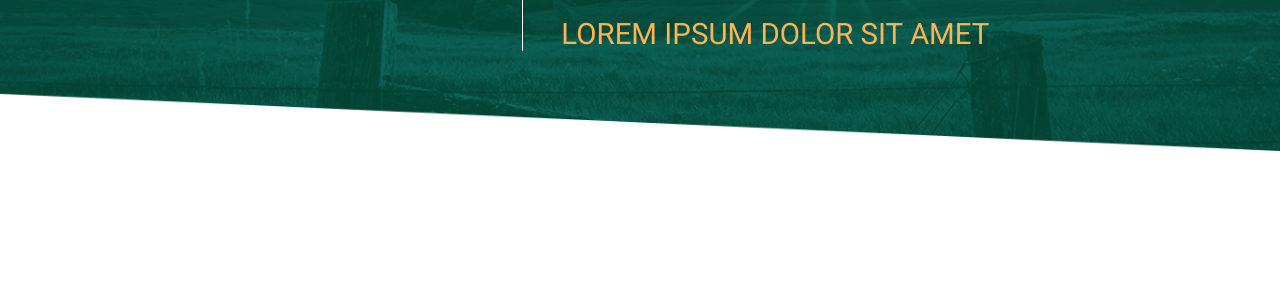
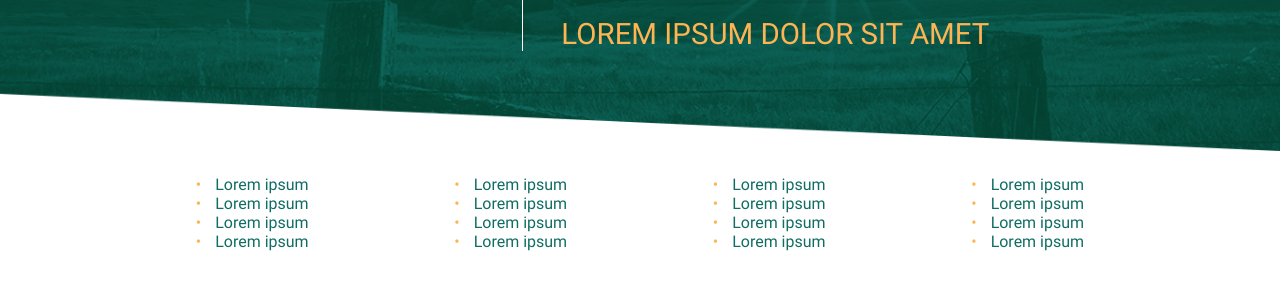
Before and after one commit to PedroAtem/template_front_01, a plain HTML site: page index.html in a window 1280 px wide. Shown: the part 465-754 px from the top of the page. Drawn offline with Linux system fonts and the light colour scheme.

Commit message:
criado lista do meio da pagina

```diff
--- a/index.html
+++ b/index.html
@@ -38,6 +38,45 @@
 
 		</div>
 
+		<div class="list">
+			<div class="container">
+		        <div class="row">
+		            <div class="col col-4 center">
+		                <ul>
+		                	<li>Lorem ipsum</li>
+		                	<li>Lorem ipsum</li>
+		                	<li>Lorem ipsum</li>
+		                	<li>Lorem ipsum</li>
+		                </ul>
+		            </div>
+		            <div class="col col-4 center">
+		                <ul>
+		                	<li>Lorem ipsum</li>
+		                	<li>Lorem ipsum</li>
+		                	<li>Lorem ipsum</li>
+		                	<li>Lorem ipsum</li>
+		                </ul>
+		            </div>
+		            <div class="col col-4 center">
+		                <ul>
+		                	<li>Lorem ipsum</li>
+		                	<li>Lorem ipsum</li>
+		                	<li>Lorem ipsum</li>
+		                	<li>Lorem ipsum</li>
+		                </ul>
+		            </div>
+		            <div class="col col-4 center">
+		                <ul>
+		                	<li>Lorem ipsum</li>
+		                	<li>Lorem ipsum</li>
+		                	<li>Lorem ipsum</li>
+		                	<li>Lorem ipsum</li>
+		                </ul>
+		            </div>
+		        </div>
+		    </div>
+		</div>
+
 		<script src="static/assets/js/accordion.js" type="text/javascript"></script>
 		<script src="static/assets/js/carousel.js" type="text/javascript"></script>
 		<script src="static/assets/js/contact.js" type="text/javascript"></script>
--- a/static/assets/css/style.css
+++ b/static/assets/css/style.css
@@ -12,6 +12,7 @@ body {
 	text-align: center;
 }
 
+/* logo e texto principal */
 .back_top {
 	background: url('../img/back_top_green.png');
 	background-repeat: no-repeat;
@@ -106,3 +107,25 @@ body {
 	font-size: 2rem;
 	font-weight: 900;
 }
+
+/* listas */
+.list {
+	margin: 0 10vw;
+}
+
+@media (max-width: 728px) {
+	.list .col {
+		margin-bottom: 3vw;
+	}
+}
+
+.list ul {
+	color: #106d64;
+	list-style: none;
+}
+
+.list li::before {
+	content: "• ";
+	color: #feb452;
+	margin-right: 10px;
+}
```
